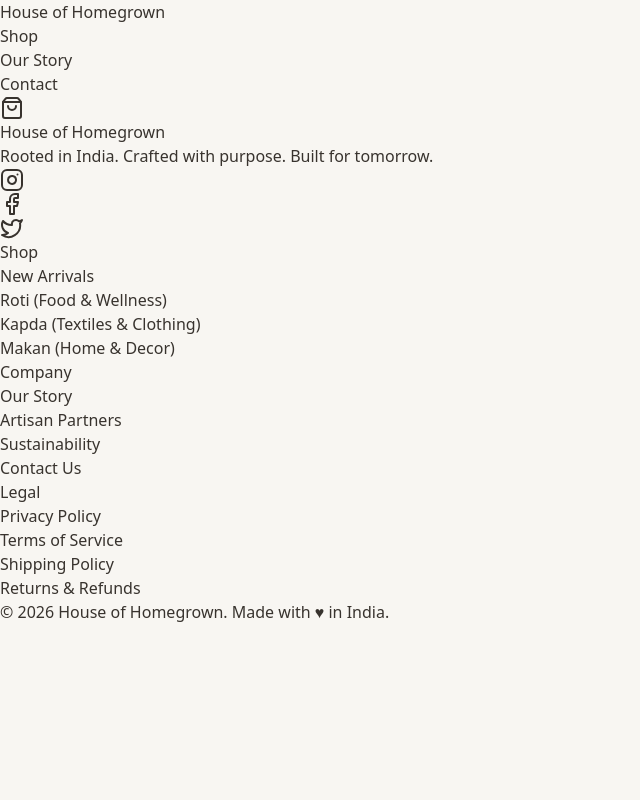
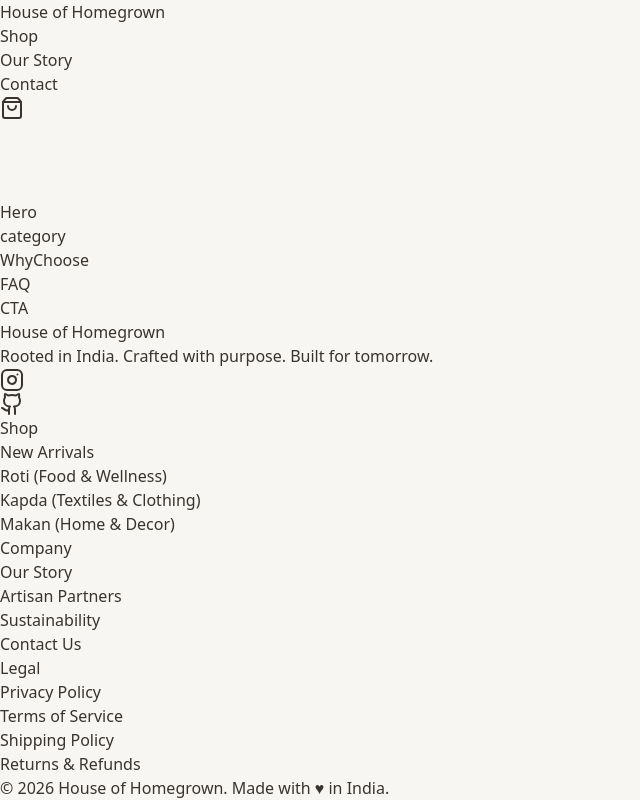
Before and after one commit to nyxsky404/House-of-Homegrown, a React (Vite) app: page / in a window 1280 px wide. Shown: the whole page, without its empty margins (0-640 px from the left). Built offline with nearby package versions, Linux system fonts and the light colour scheme.

Commit message:
Basic Home layout

```diff
--- a/src/App.jsx
+++ b/src/App.jsx
@@ -1,11 +1,8 @@
-import Navbar from "./components/layout/Navbar"
-import Footer from "./components/layout/Footer"
-
+import Home from "./pages/Home"
 const App = () => {
   return (
     <>
-      <Navbar/>
-      <Footer/>
+    <Home/>
     </>
   )
 }
--- a/src/components/layout/Footer.jsx
+++ b/src/components/layout/Footer.jsx
@@ -1,4 +1,4 @@
-import { Instagram, Facebook, Twitter } from "lucide-react";
+import { Instagram, Github } from "lucide-react";
 import { Link } from "react-router";
 
 const footerLinks = {
@@ -24,8 +24,7 @@
 
 const socialLinks = [
   { icon: Instagram, href: "https://instagram.com", label: "Instagram" },
-  { icon: Facebook, href: "https://facebook.com", label: "Facebook" },
-  { icon: Twitter, href: "https://twitter.com", label: "Twitter" },
+  { icon: Github, href: "https://github.com", label: "Facebook" },
 ];
 
 const Footer = () => {
--- /dev/null
+++ b/src/components/layout/Layout.jsx
@@ -0,0 +1,14 @@
+import Navbar from "./Navbar";
+import Footer from "./Footer";
+
+const Layout = ({children}) => {
+  return (
+    <div className="min-h-screen flex flex-col">
+      <Navbar />
+      <main className="flex-1 pt-16 lg:pt-20">{children}</main>
+      <Footer />
+    </div>
+  )
+}
+
+export default Layout
--- /dev/null
+++ b/src/components/sections/CTA.jsx
@@ -0,0 +1,7 @@
+const CTA = () => {
+  return (
+    <div>CTA</div>
+  )
+}
+
+export default CTA
--- /dev/null
+++ b/src/components/sections/Category.jsx
@@ -0,0 +1,7 @@
+const Category = () => {
+  return (
+    <div>category</div>
+  )
+}
+
+export default Category
--- /dev/null
+++ b/src/components/sections/FAQ.jsx
@@ -0,0 +1,7 @@
+const FAQ = () => {
+  return (
+    <div>FAQ</div>
+  )
+}
+
+export default FAQ
--- /dev/null
+++ b/src/components/sections/Hero.jsx
@@ -0,0 +1,7 @@
+const Hero = () => {
+  return (
+    <div>Hero</div>
+  )
+}
+
+export default Hero
--- /dev/null
+++ b/src/components/sections/WhyChoose.jsx
@@ -0,0 +1,7 @@
+const WhyChoose = () => {
+  return (
+    <div>WhyChoose</div>
+  )
+}
+
+export default WhyChoose
--- /dev/null
+++ b/src/pages/Home.jsx
@@ -0,0 +1,20 @@
+import Layout from "@/components/layout/Layout";
+import Hero from "@/components/sections/Hero";
+import Category from "@/components/sections/Category";
+import WhyChoose from "@/components/sections/WhyChoose";
+import FAQ from "@/components/sections/FAQ";
+import CTA from "@/components/sections/CTA";
+
+const Home = () => {
+  return (
+    <Layout>
+        <Hero/>
+        <Category/>
+        <WhyChoose/>
+        <FAQ/>
+        <CTA/>
+    </Layout>
+  )
+}
+
+export default Home
```
